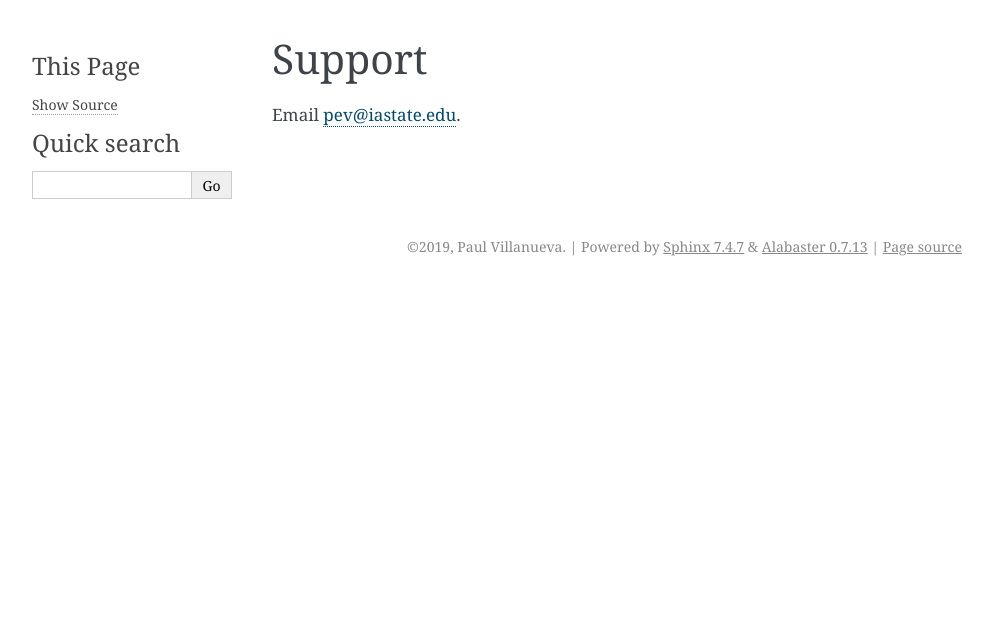
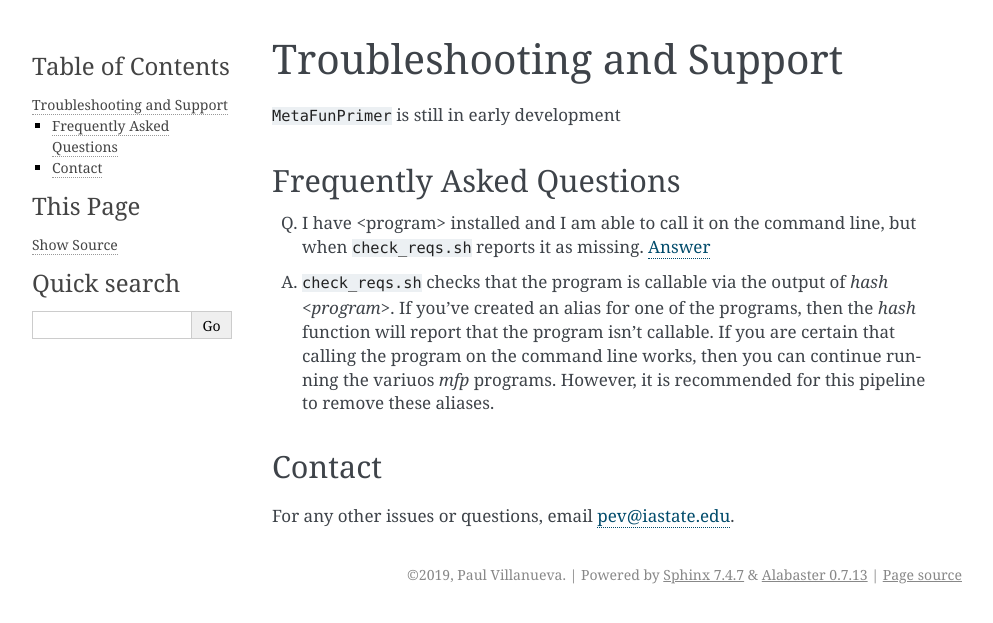
Before and after one commit to pommevilla/MetaFunPrimer, a Sphinx documentation site: the page built from docs/source/Support.rst, in a window 1280 px wide. Shown: the top 623 px of the page, without its empty margins (148-1141 px from the left). Built offline with Sphinx 7.4.7, drawn with Linux system fonts in a browser that asks for light colours.

Commit message:
Answer question about check_reqs.sh

```diff
--- a/docs/source/Support.rst
+++ b/docs/source/Support.rst
@@ -1,4 +1,20 @@
-Support
-=======
+Troubleshooting and Support
+===========================
 
-Email pev@iastate.edu.
+
+``MetaFunPrimer`` is still in early development
+
+Frequently Asked Questions
+--------------------------
+
+Q. I have <program> installed and I am able to call it on the command line, but when ``check_reqs.sh`` reports it as missing. :ref:`Answer <A1>`
+
+.. _A1:
+
+A. ``check_reqs.sh`` checks that the program is callable via the output of `hash <program>`. If you've created an alias for one of the programs, then the `hash` function will report that the program isn't callable. If you are certain that calling the program on the command line works, then you can continue running the variuos `mfp` programs. However, it is recommended for this pipeline to remove these aliases.
+
+
+Contact
+-------
+
+For any other issues or questions, email pev@iastate.edu.
```
